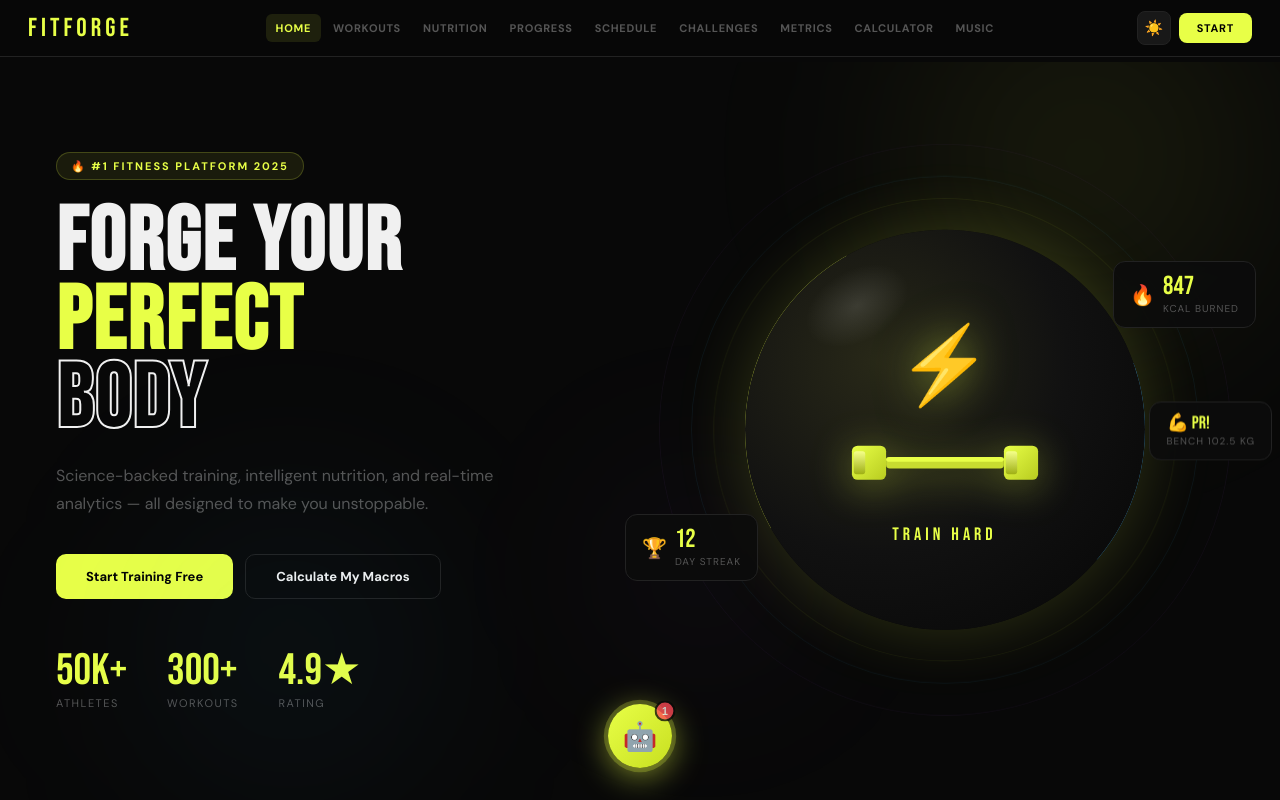
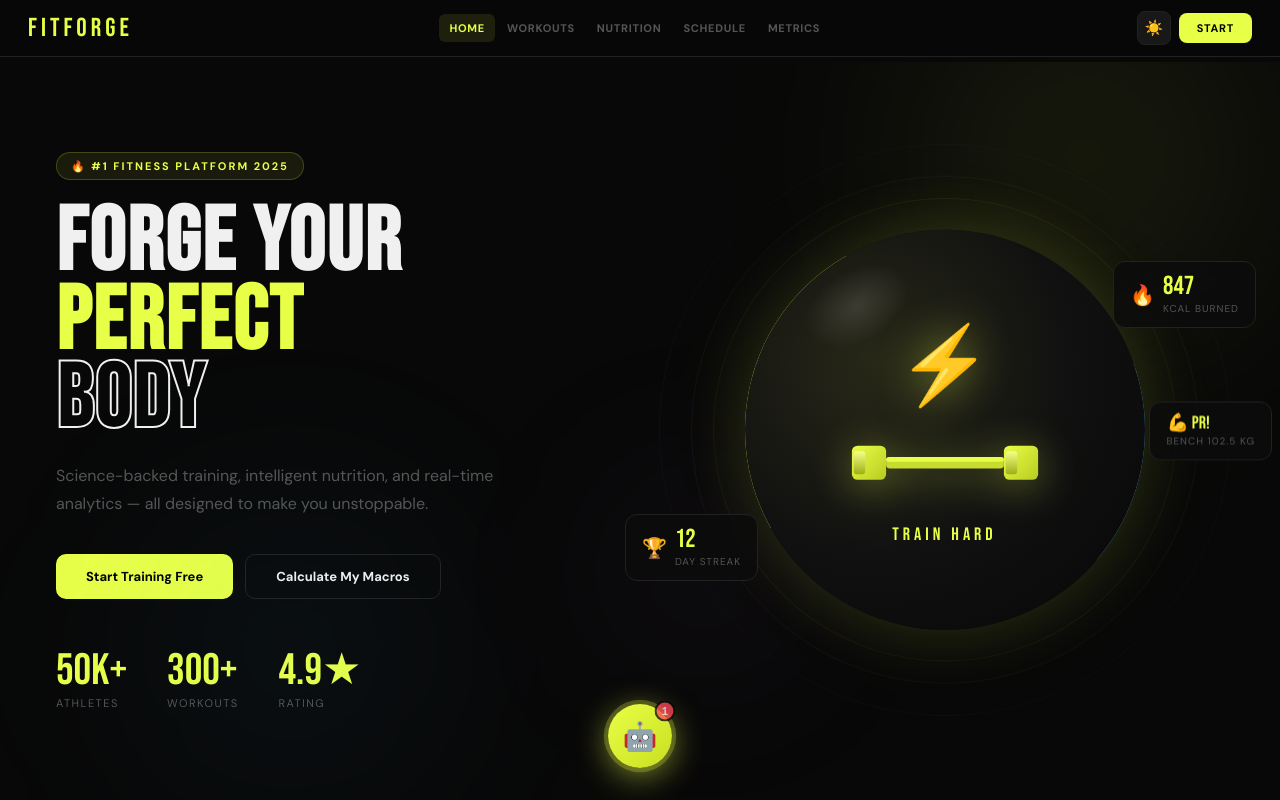
Before and after one commit to AnanyaSrishti10/Gym, a React (Create React App) app: page / in a window 1280 px wide. Shown: the top 800 px of the page. Built offline with nearby package versions, Linux system fonts and the light colour scheme.

Commit message:
nav bar changes

```diff
--- a/src/components/Nav.jsx
+++ b/src/components/Nav.jsx
@@ -1,6 +1,6 @@
 import { useTheme } from '../context/ThemeContext';
 
-const LINKS = ["Home","Workouts","Nutrition","Progress","Schedule","Challenges","Metrics","Calculator","Music"];
+const LINKS = ["Home","Workouts","Nutrition","Schedule","Metrics"];
 
 export default function Nav({ page, setPage }) {
   const { dark, setDark } = useTheme();
```
